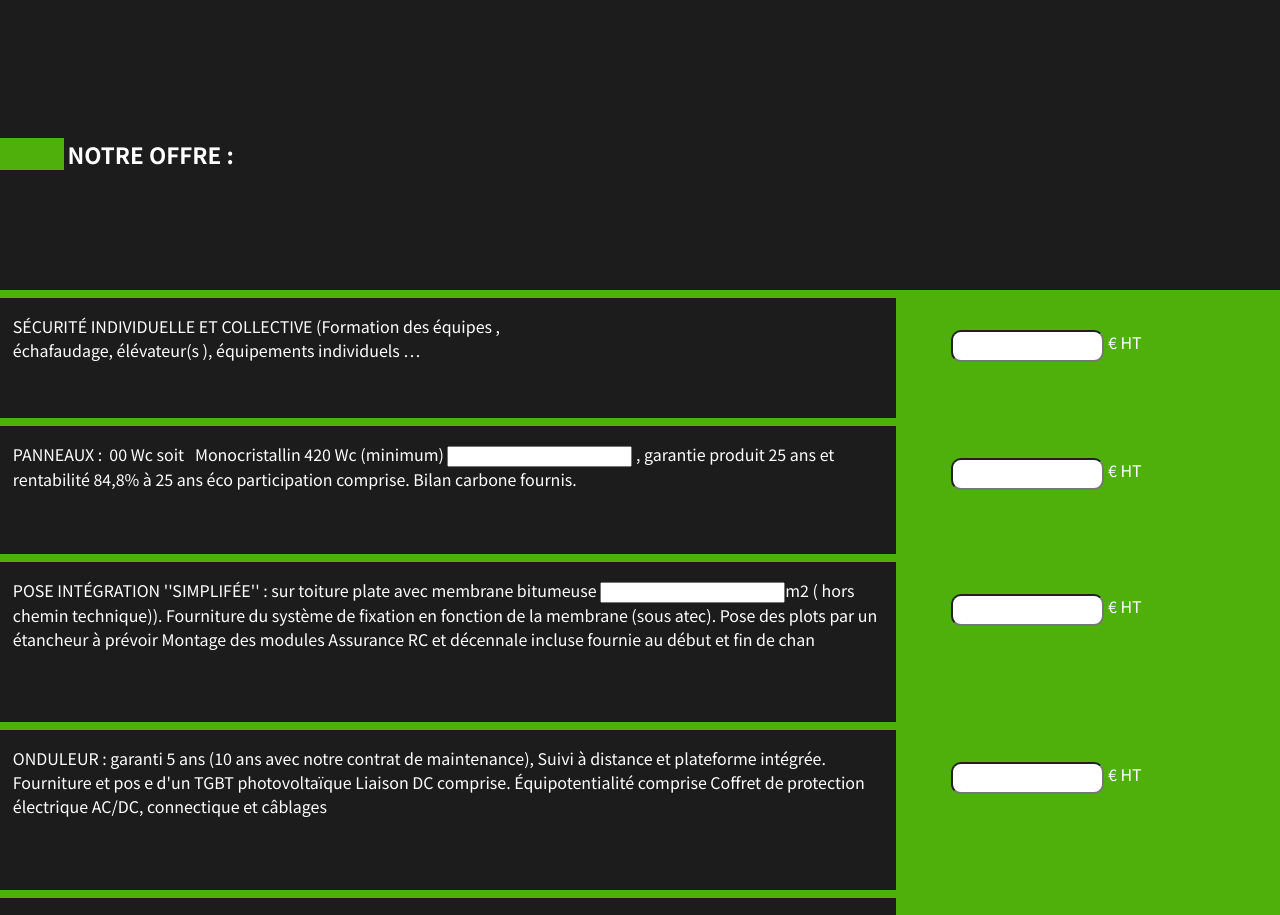
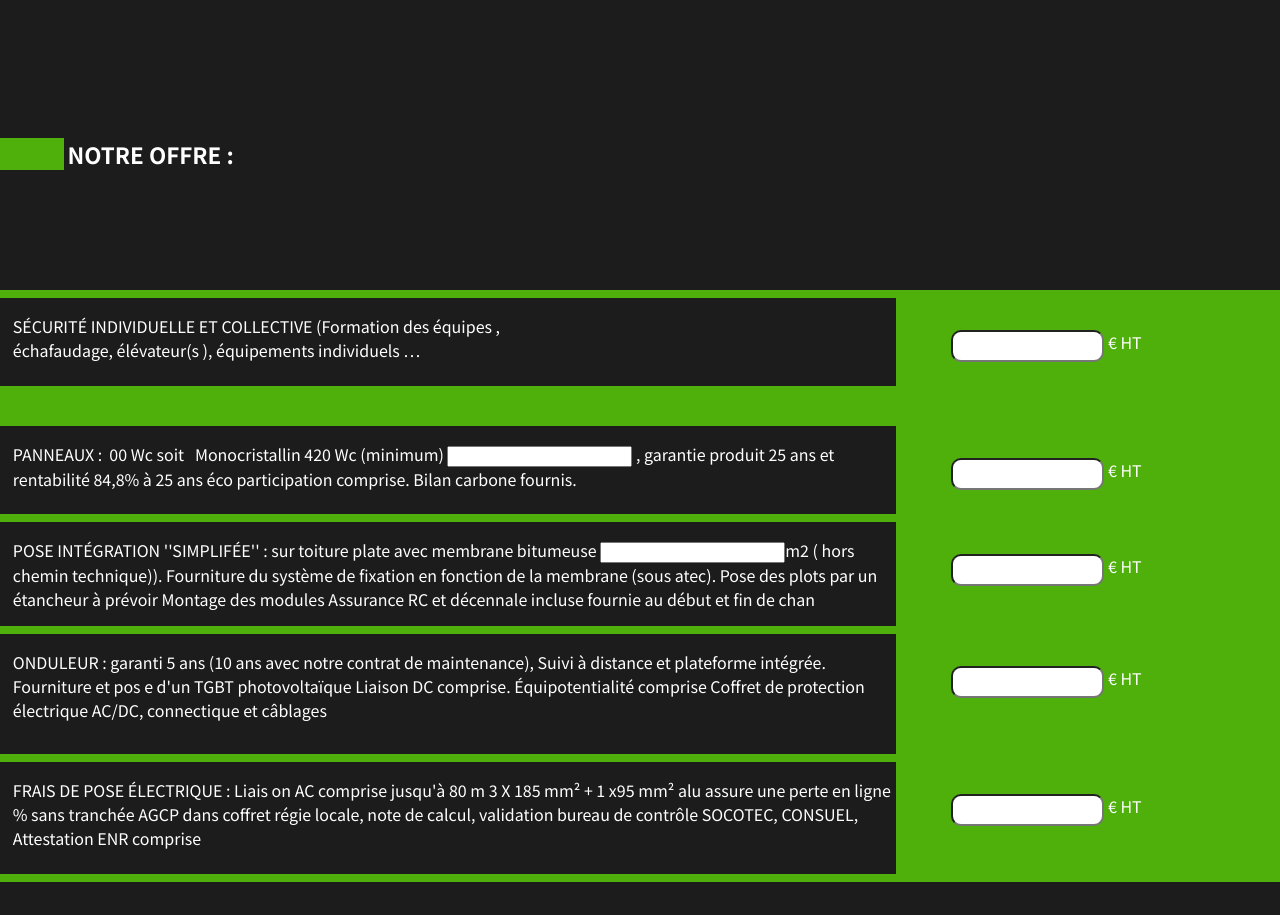
Before and after one commit to youblockio/salesapp-beta, a React (Create React App) app: page / in a window 1280 px wide. Shown: the part 5818-6733 px from the top of the page. Built offline with nearby package versions, Linux system fonts and the light colour scheme.

Commit message:
fixed for bigger screen

```diff
--- a/src/components/InvoicePage.css
+++ b/src/components/InvoicePage.css
@@ -326,6 +326,227 @@
 .button-div {
   width: 100vw;
   background-color: rgb(28, 28, 28);
+}
+
+@media screen and (max-width: 2565px) {
+  /* 1st screen */
+  .section_1{
+    height: 160vh;
+  }
+  .section_1-header {
+    width: 100vw;
+    height: 45vh;
+  }
+  .section_1-header-image {
+    width: 100vw;
+    height: 45vh;
+  }
+  .section_1-main {
+    background-color: rgb(79, 175, 11);
+    width: 80vw;
+    height: 35vh;
+  }
+  .section_1-footer {
+    width: 100vw;
+    height: 80vh;
+  }
+  .section_1-footer-image {
+    width: 100vw;
+    height: 80vh;
+  }
+
+  /* 2nd Screen */
+  .section_2 {
+    margin-top: 0vh;
+    background-color: rgb(28, 28, 28);
+    width: 100vw;
+    height: 160vh;
+  }
+  .section_2-main-text {
+    margin-left: 7vw;
+    margin-top: 20vh;
+    font-size: 1.2rem;
+    font-weight: 600;
+  }
+  .section_2-box-header {
+    margin-left: 7vw;
+    margin-top: 10vh;
+    font-size: 1rem;
+    font-weight: 400;
+  }
+  .section_2-box {
+    margin-left: 9vw;
+    margin-top: 6vh;
+    width: 35vw;
+    height: 70vh;
+    background-color: rgb(79, 175, 11);
+  }
+  .section_2-box-top-text {
+    margin-left: 3vw;
+    padding-top: 4vh;
+    font-size: 1rem;
+    font-weight: 600;
+  }
+  .section_2-box-1-input {
+    margin-top: 6vh;
+    margin-left: 3vw;
+    width: 14vw;
+    height: 4vh;
+    border-radius: 10px;
+  }
+  .section_2-box-1-text {
+    margin-top: 6vh;
+    margin-left: 1vw;
+    font-size: 1.4rem;
+    font-weight: 500;
+  }
+  .upload-image-div {
+    width: 35vw;
+    display: flex;
+    position: absolute;
+    left: 55vw;
+    top: 240vh;
+  }
+
+  /* 3rd screen */
+  .section_3 {
+    background-color: rgb(28, 28, 28);
+    width: 100vw;
+    height: 160vh;
+  }
+  .section_3-text-1 {
+    margin-left: 7vw;
+    margin-top: 10vh;
+    font-size: 1rem;
+    font-weight: 700;
+  }
+  .section_3-text-2 {
+    margin-left: 7vw;
+    margin-top: 5vh;
+    font-size: 1rem;
+    font-weight: 700;
+  }
+  .section_3-select-div {
+    margin-left: 7vw;
+    margin-top: 3vh;
+    display: flex;
+  }
+  .section_3-image-div {
+    margin-top: 5vh;
+    margin-left: 15vw;
+    padding-bottom: 2vh;
+  }
+  .section_3-image {
+    width: 70vw;
+    height: 60vw;
+  }
+
+  /* 4th screen */
+
+  .section_4 {
+    background-color: rgb(28, 28, 28);
+    width: 100vw;
+    height: 160vh;
+  }
+  .section_4-header-div {
+    display: flex;
+    margin-top: 10vh;
+  }
+  .section_4-main-div {
+    width: 100vw;
+    height: 12vh;
+    margin-top: 5vh;
+    background-color: rgb(79, 175, 11);
+    display: flex;
+  }
+  .section_4-footer-text {
+    padding: 6%;
+    margin-top: 5vh;
+  }
+  .section_4-footer {
+    display: flex;
+    margin-left: 20vw;
+    margin-top: 5vh;
+  }
+  .section_4-main-div-1 {
+    width: 70vw;
+    height: 11vh;
+    background-color: rgb(28, 28, 28);
+    margin-top: 1vh;
+  }
+  .section_4-main-div2 {
+    width: 100vw;
+    height: 12vh;
+    margin-top: 0vh;
+    background-color: rgb(79, 175, 11);
+    display: flex;
+  }
+  .section_4-main-div-2 {
+    width: 70vw;
+    height: 11vh;
+    background-color: rgb(28, 28, 28);
+    margin-top: 1vh;
+  }
+  .section_4-main-div3 {
+    width: 100vw;
+    height: 14vh;
+    margin-top: 0vh;
+    background-color: rgb(79, 175, 11);
+    display: flex;
+  }
+  .section_4-main-div-3 {
+    width: 70vw;
+    height: 13vh;
+    background-color: rgb(28, 28, 28);
+    margin-top: 1vh;
+  }
+  .section_4-main-div4 {
+    width: 100vw;
+    height: 16vh;
+    margin-top: 0vh;
+    background-color: rgb(79, 175, 11);
+    display: flex;
+  }
+  .section_4-main-div-4 {
+    width: 70vw;
+    height: 15vh;
+    background-color: rgb(28, 28, 28);
+    margin-top: 1vh;
+  }
+  .section_4-main-div5 {
+    width: 100vw;
+    height: 16vh;
+    margin-top: 0vh;
+    background-color: rgb(79, 175, 11);
+    display: flex;
+  }
+  .section_4-main-div-5 {
+    width: 70vw;
+    height: 14vh;
+    background-color: rgb(28, 28, 28);
+    margin-top: 1vh;
+  }
+
+  /* 5th screen */
+  .section_5 {
+    background-color: rgb(28, 28, 28);
+    width: 100vw;
+    height: 160vh;
+  }
+  .section_5-input {
+    border-radius: 8px;
+    width: 20vw;
+    height: 5vh;
+    padding: 1%;
+  }
+  .section_5-image{
+    width: 100%;
+    height: 120vh;
+  }
+  .solarpanelImage{
+    width: 100%;
+    height: 120vh;
+  }
 }
 
 @media screen and (max-width: 1450px) {
```
Also changed, not shown: 1 other file (tests, documents, lock files or other folders).
